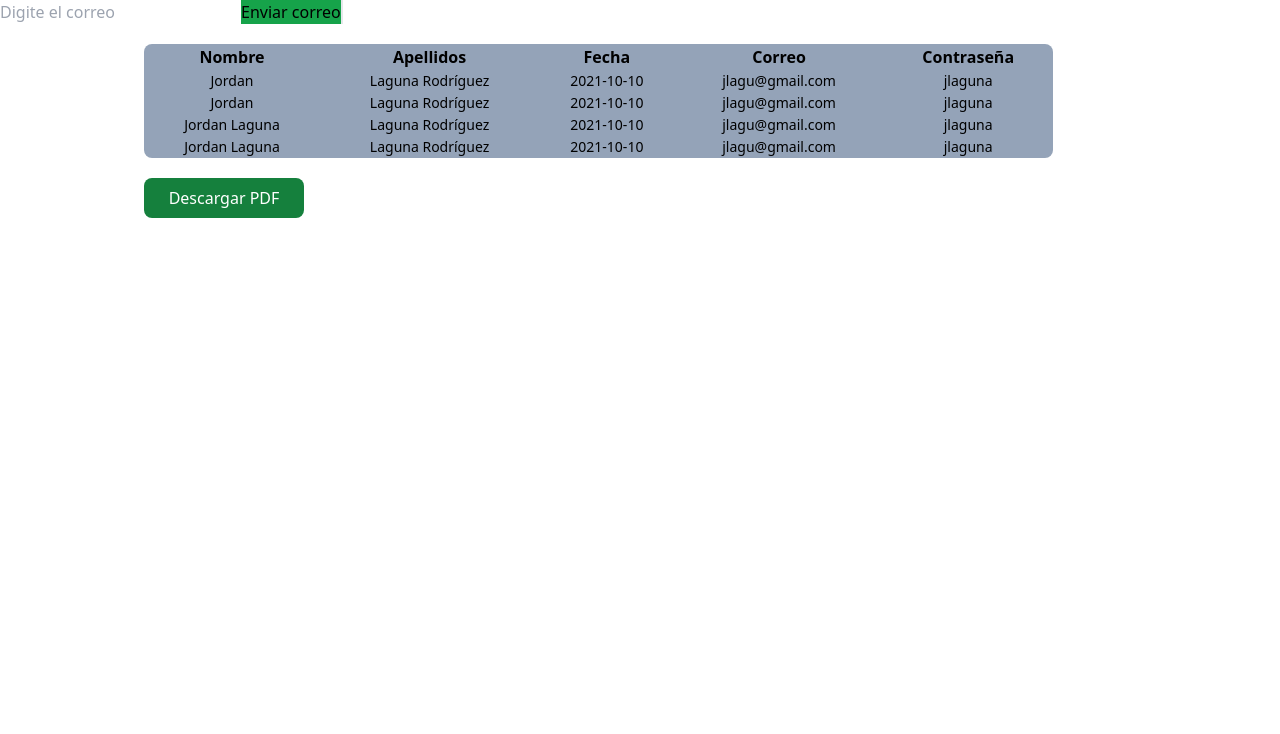
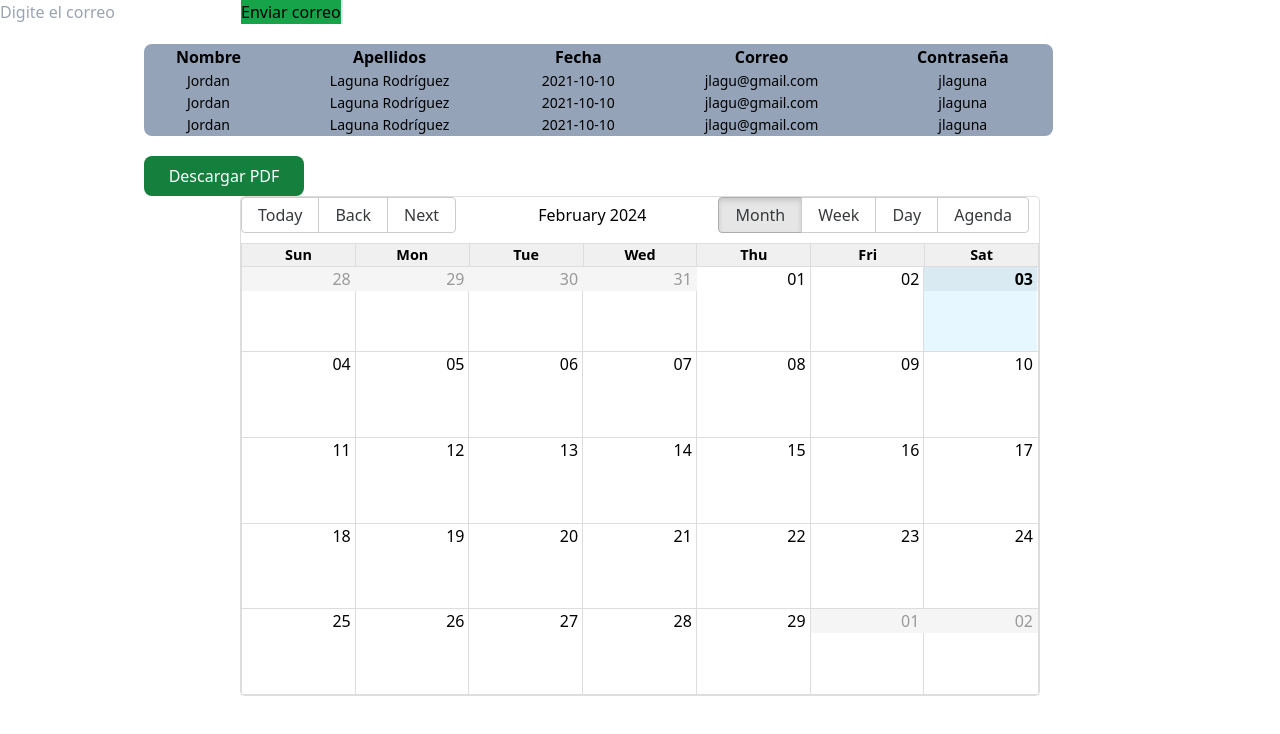
Before and after one commit to jordanlaguna/nodemailer_example, a Next.js app: page / in a window 1280 px wide. Shown: the top 734 px of the page. Built offline with nearby package versions, Linux system fonts and the light colour scheme.

Commit message:
Update module resolution in tsconfig.json and add new dependencies in package.json

```diff
--- /dev/null
+++ b/src/components/BigCalendar.tsx
@@ -0,0 +1,161 @@
+import React, { useState, useEffect } from "react";
+import { Calendar, momentLocalizer, SlotInfo } from "react-big-calendar";
+import moment from "moment";
+import "react-big-calendar/lib/css/react-big-calendar.css";
+
+const localizer = momentLocalizer(moment);
+type Position = "static" | "relative" | "absolute" | "fixed" | "sticky";
+
+interface DayProp {
+  style?: React.CSSProperties;
+  title?: string;
+  position?: Position;
+}
+
+interface Event {
+  id: string;
+  title: string;
+  start: Date;
+  end: Date;
+}
+
+const MyCalendar = () => {
+  const [selectedDate, setSelectedDate] = useState<Date | null>(null);
+  const [note, setNote] = useState("");
+  const [title, setTitle] = useState("");
+  const [showModal, setShowModal] = useState(false);
+  const [notesMap, setNotesMap] = useState<{
+    [date: string]: { title: string; note: string };
+  }>({});
+  // fuction to get the notes from the local storage
+  useEffect(() => {
+    const storedNotesMap = localStorage.getItem("notesMap");
+    if (storedNotesMap) {
+      setNotesMap(JSON.parse(storedNotesMap));
+      // instace for the remove items
+      localStorage.removeItem("notesMap");
+    }
+  }, []);
+  // fuction to handle the event selected
+  const handleSelectEvent = (event: any) => {
+    console.log("Evento seleccionado:", event);
+  };
+  // fuccion to handle the slot selected
+  const handleSelectSlot = (slotInfo: SlotInfo) => {
+    const selectedDateString = moment(slotInfo.start).format("YYYY-MM-DD");
+    const selectedNote = notesMap[selectedDateString]
+      ? notesMap[selectedDateString].note
+      : "";
+    const selectedTitle = notesMap[selectedDateString]
+      ? notesMap[selectedDateString].title
+      : "";
+    setSelectedDate(slotInfo.start);
+    setNote(selectedNote);
+    setTitle(selectedTitle);
+    setShowModal(true);
+  };
+  // fuction to handle the note change
+  const handleNoteChange = (event: {
+    target: { value: React.SetStateAction<string> };
+  }) => {
+    setNote(event.target.value);
+  };
+  //fuction to handle the title change
+  const handleTitleChange = (event: {
+    target: { value: React.SetStateAction<string> };
+  }) => {
+    setTitle(event.target.value);
+  };
+  // fuction to save the note
+  const handleSaveNote = () => {
+    if (!selectedDate) return;
+
+    const selectedDateString = moment(selectedDate).format("YYYY-MM-DD");
+    const updatedNotesMap = {
+      ...notesMap,
+      [selectedDateString]: { title, note },
+    };
+    setNotesMap(updatedNotesMap);
+    localStorage.setItem("notesMap", JSON.stringify(updatedNotesMap));
+
+    setNote("");
+    setTitle("");
+    setSelectedDate(null);
+    setShowModal(false);
+  };
+  // fuction to get the events
+  const events: Event[] = Object.keys(notesMap).map((dateString) => ({
+    id: dateString,
+    title: notesMap[dateString].title,
+    start: new Date(dateString),
+    end: new Date(dateString),
+  }));
+  //fuction to get the style of the day and add title to the day
+  const dayPropGetter = (date: Date): DayProp => {
+    const dateString = moment(date).format("YYYY-MM-DD");
+    const hasNote = notesMap[dateString];
+    const dayStyle: React.CSSProperties = {
+      backgroundColor: hasNote ? "red" : "inherit",
+      position: "relative",
+      color: hasNote ? "grey" : "inherit",
+      top: hasNote ? "50%" : "auto",
+      left: hasNote ? "50%" : "auto",
+      transform: hasNote ? "translate(-50%, -50%)" : "none",
+    };
+    const hasNoteForDay = Object.keys(notesMap).some(
+      (noteDate) => noteDate === dateString
+    );
+    return {
+      style: dayStyle,
+      title: hasNoteForDay ? notesMap[dateString].title.toString() : undefined,
+      position: "relative",
+    };
+  };
+
+  const modalTitle = selectedDate
+    ? `Nota para ${moment(selectedDate).format("DD/MM/YYYY")}`
+    : "Nueva nota";
+
+  return (
+    <div className="calendar-container">
+      <Calendar
+        localizer={localizer}
+        events={events}
+        startAccessor="start"
+        endAccessor="end"
+        selectable
+        onSelectEvent={handleSelectEvent}
+        onSelectSlot={handleSelectSlot}
+        dayPropGetter={dayPropGetter}
+        style={{ height: 500 }}
+      />
+
+      {showModal && (
+        <div className="modal-overlay">
+          <div className="modal">
+            <button className="modal-close" onClick={() => setShowModal(false)}>
+              X
+            </button>
+            <div className="modal-content">
+              <h3>{modalTitle}</h3>
+              <div className="modal-input">
+                <label>Título:</label>
+                <input type="text" value={title} onChange={handleTitleChange} />
+              </div>
+              <textarea
+                className="modal-textarea"
+                value={note}
+                onChange={handleNoteChange}
+              />
+            </div>
+            <button className="modal-save" onClick={handleSaveNote}>
+              Guardar
+            </button>
+          </div>
+        </div>
+      )}
+    </div>
+  );
+};
+
+export default MyCalendar;
--- a/src/pages/index.tsx
+++ b/src/pages/index.tsx
@@ -1,6 +1,7 @@
 import { ChangeEvent, useRef, useState } from "react";
 import { jsPDF } from "jspdf";
 import autoTable from "jspdf-autotable";
+import BigCalendar from "@/components/BigCalendar";
 
 export default function Home() {
   const [email, setEmail] = useState("");
@@ -11,20 +12,7 @@ export default function Home() {
   const tableData = [
     ["Jordan ", "Laguna Rodríguez", "2021-10-10", "jlagu@gmail.com", "jlaguna"],
     ["Jordan ", "Laguna Rodríguez", "2021-10-10", "jlagu@gmail.com", "jlaguna"],
-    [
-      "Jordan Laguna",
-      "Laguna Rodríguez",
-      "2021-10-10",
-      "jlagu@gmail.com",
-      "jlaguna",
-    ],
-    [
-      "Jordan Laguna",
-      "Laguna Rodríguez",
-      "2021-10-10",
-      "jlagu@gmail.com",
-      "jlaguna",
-    ],
+    ["Jordan", "Laguna Rodríguez", "2021-10-10", "jlagu@gmail.com", "jlaguna"],
   ];
 
   const inputFileRef = useRef<HTMLInputElement>(null);
@@ -171,6 +159,9 @@ export default function Home() {
           Descargar PDF
         </button>
       </section>
+      <article>
+        <BigCalendar />
+      </article>
     </>
   );
 }
--- a/src/styles/globals.css
+++ b/src/styles/globals.css
@@ -25,3 +25,114 @@ body {
     text-wrap: balance;
   }
 }
+.button-container {
+  background-color: #f3f4f6;
+  border-radius: 0.375rem;
+  padding: 0.25rem;
+}
+.calendar-container {
+  max-width: 800px;
+  margin: 0 auto;
+}
+
+.rbc-calendar {
+  border: 1px solid #ddd;
+  border-radius: 5px;
+}
+
+.rbc-toolbar {
+  margin-bottom: 10px;
+}
+
+.rbc-btn-group {
+  margin-right: 10px;
+}
+
+.rbc-header {
+  background-color: #f0f0f0;
+  border-bottom: 1px solid #ddd;
+}
+
+.rbc-today {
+  background-color: #e6f7ff !important;
+}
+
+.rbc-event {
+  padding: 10px;
+  background-color: transparent;
+}
+
+.rbc-selected-cell {
+  background-color: rgba(0, 123, 255, 0.1) !important;
+}
+
+.rbc-now {
+  background-color: rgba(0, 0, 0, 0.05);
+}
+
+.rbc-off-range {
+  background-color: #f5f5f5;
+  color: #999;
+}
+
+.rbc-off-range-bg {
+  background-color: #f5f5f5;
+}
+.modal-overlay {
+  position: fixed;
+  top: 0;
+  left: 0;
+  width: 100%;
+  height: 100%;
+  background-color: rgba(0, 0, 0, 0.5);
+  z-index: 1000;
+}
+
+.modal {
+  position: absolute;
+  top: 50%;
+  left: 50%;
+  transform: translate(-50%, -50%);
+  background-color: white;
+  padding: 20px;
+  z-index: 1001;
+}
+
+.modal-close {
+  position: absolute;
+  top: 10px;
+  right: 10px;
+  border: none;
+  background: none;
+  font-size: 16px;
+  cursor: pointer;
+}
+
+.modal-content {
+  margin-bottom: 20px;
+}
+
+.modal-textarea {
+  width: 100%;
+  height: 100px;
+  border: 1px solid #ccc;
+  border-radius: 4px;
+  padding: 8px;
+  font-size: 14px;
+}
+
+.modal-save {
+  background-color: #007bff;
+  color: white;
+  border: none;
+  border-radius: 4px;
+  padding: 8px 16px;
+  cursor: pointer;
+}
+
+.modal-save:hover {
+  background-color: #0056b3;
+}
+.has-note {
+  background-color: rgb(147, 85, 44);
+}
--- a/tsconfig.json
+++ b/tsconfig.json
@@ -7,7 +7,7 @@
     "noEmit": true,
     "esModuleInterop": true,
     "module": "esnext",
-    "moduleResolution": "bundler",
+    "moduleResolution": "node",
     "resolveJsonModule": true,
     "isolatedModules": true,
     "jsx": "preserve",
```
Also changed, not shown: package.json (+10 -1 lines), 1 other file (tests, documents, lock files or other folders).
